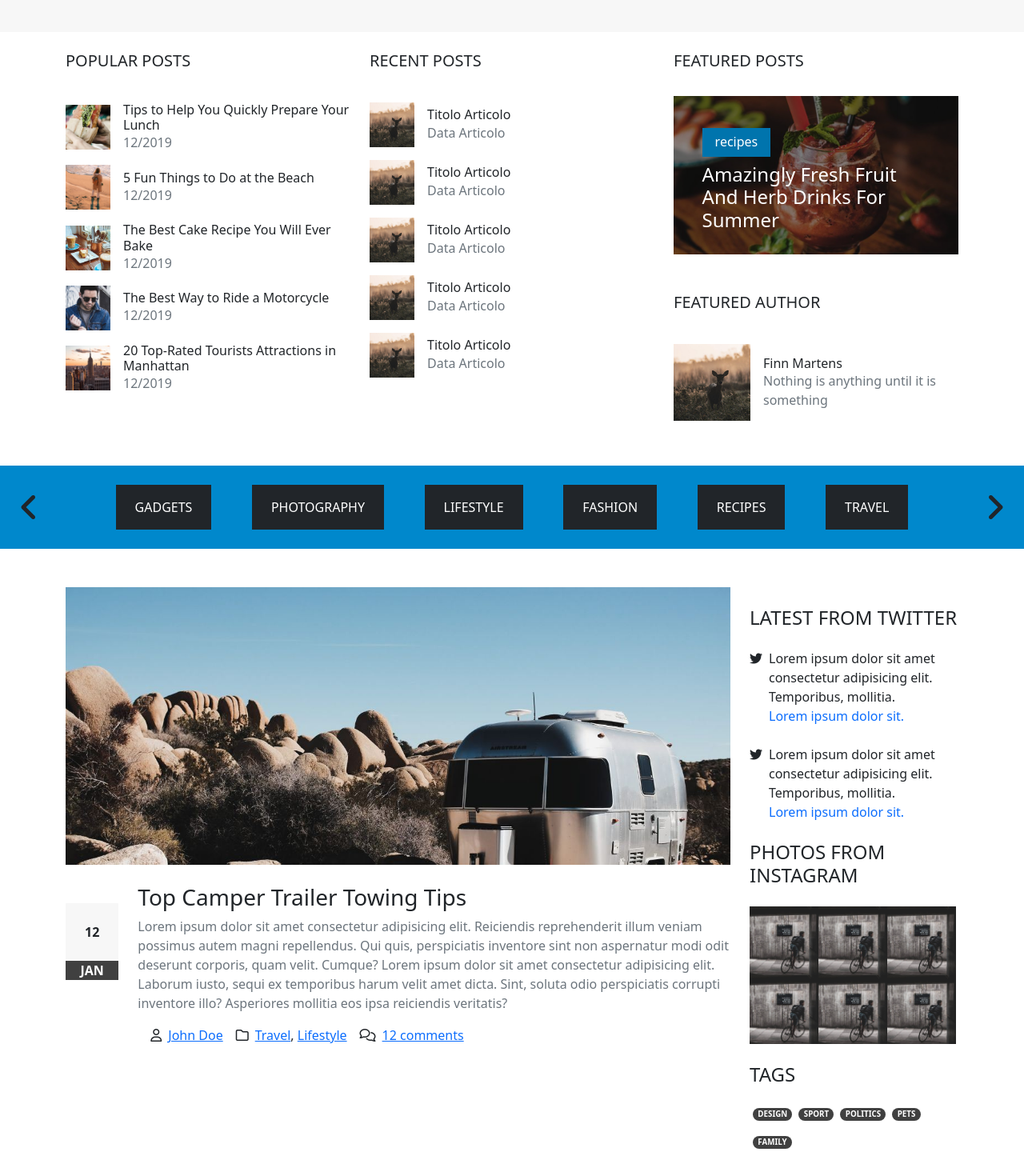
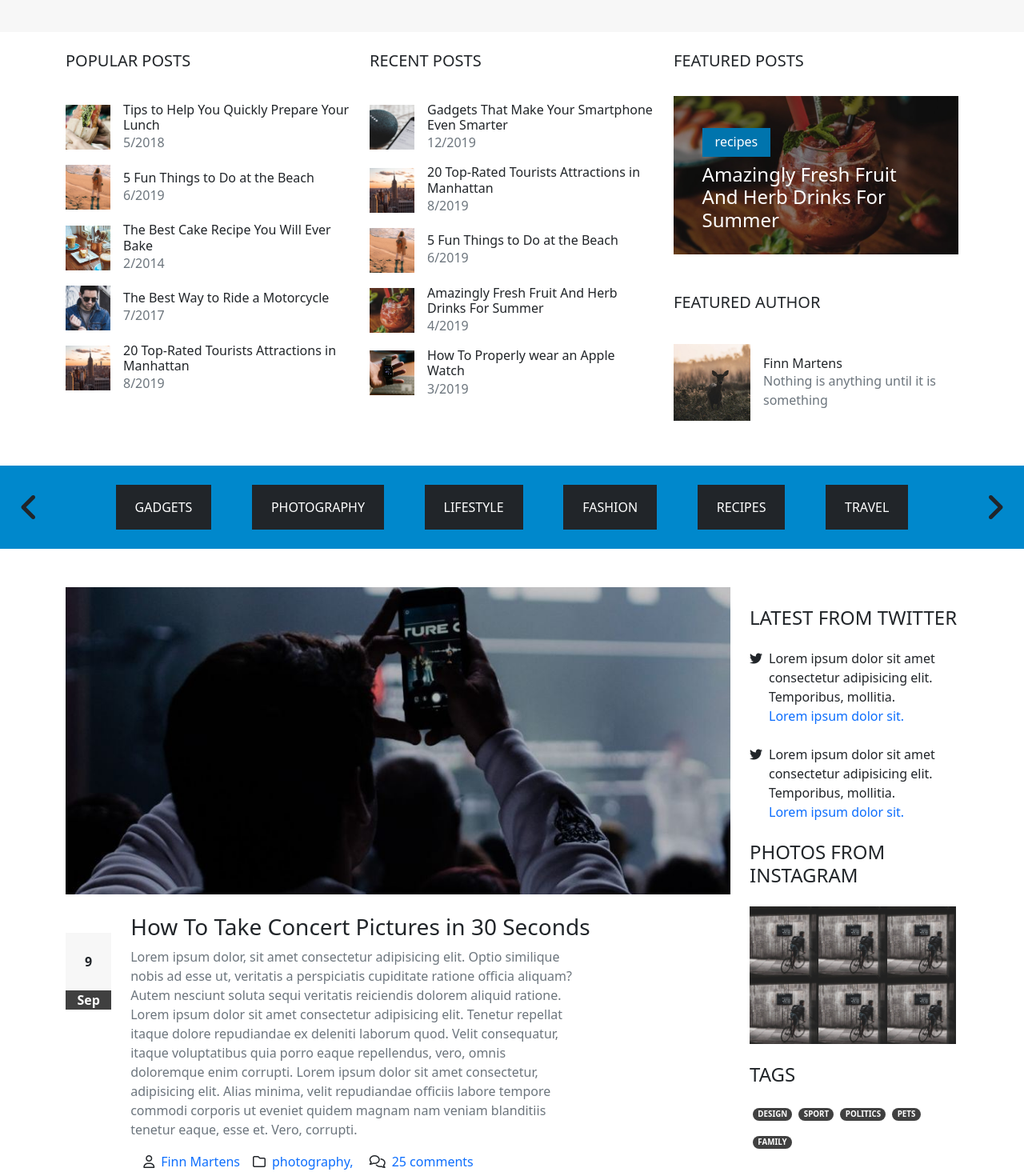
Before and after one commit to Benedetto-Bonaccorso/proj-html-vuejs, a Vue app: page / in a window 1280 px wide. Shown: the part 680-2150 px from the top of the page at 80% size. Built offline with nearby package versions, Linux system fonts and the light colour scheme.

Commit message:
dinamicità main articles e recent articles

```diff
--- a/src/App.vue
+++ b/src/App.vue
@@ -26,9 +26,24 @@
         this.state.hotArticles.push(this.state.articles[i])
       }
 
-      for(let i = this.state.articles.length; i > this.state.maxRecentArticles; i--){
-        this.state.recentArticles.push(this.state.articles[i])
+      /*
+      for(let i = 0; i < this.state.maxRecentArticles; i++){
+        this.state.recentArticlesTemporaryArray.push(this.state.articles[i])
       }
+      */
+
+      // sorting articles my month
+
+      this.state.recentArticlesTemporaryArray = this.state.articles.sort((a, b) =>  Number(b.date.slice(-7, -5)) - Number(a.date.slice(-7, -5)))
+
+      // Only selecting articles from 2019
+
+      this.state.recentArticlesTemporaryArray.forEach(article => {
+        if(article.date.slice(-4) == 2019 && this.state.recentArticles.length < this.state.maxRecentArticles){
+          this.state.recentArticles.push(article)
+
+        }
+      });
 
       //sorting the articles by most popular (using likes)
 
@@ -41,13 +56,13 @@
         this.state.popularArticles.push(this.state.popularArticlesTemporaryArray[i])
       }
 
+      //sorting posts by most recent
+
+
+
       //randomly choosing an article to feature on the front page
 
       this.state.featuredPostRng = Math.floor(Math.random()*this.state.articles.length +1)
-
-
-
-      console.log(this.state.featuredPostRng)
     }
   }
 </script>
--- a/src/components/MainArticles.vue
+++ b/src/components/MainArticles.vue
@@ -1,6 +1,13 @@
 <script>
+import { state } from '../state';
+
     export default{
         name: "MainArticles",
+        data(){
+            return{
+                state
+            }
+        }
     }
 </script>
 
@@ -11,6 +18,7 @@
             <div class="row">
                 <div class="col-9">
 
+                    <!--
                     <div class="main-article">
                         <img src="../assets/blog-58 (1).jpg" alt="">
                         <div class="main-article-body d-flex my-4">
@@ -30,13 +38,42 @@
                                 </p>
                                 <div class="main-article-interactions">
                                     <i class="fa-regular fa-user ms-3 me-2"></i>
-                                    <a href="#">John Doe</a>
+                                    <a href="#" class="text-decoration-none">John Doe</a>
                                     <i class="fa-regular fa-folder ms-3 me-2"></i>
-                                    <a href="#">Travel</a>
+                                    <a href="#" class="text-decoration-none">Travel</a>
                                     <p class="d-inline">, </p>
-                                    <a href="#">Lifestyle</a>
+                                    <a href="#" class="text-decoration-none">Lifestyle</a>
                                     <i class="fa-regular fa-comments ms-3 me-2"></i>
-                                    <a href="#">12 comments</a>
+                                    <a href="#" class="text-decoration-none">12 comments</a>
+                                </div>
+                            </div>
+                        </div>
+                    </div>
+                    -->
+
+                    <div v-for="(article, i) in state.articles" class="main-article">
+                        <img class="main-article-img" :src="state.path+article.img" :alt="article.title">
+                        <div class="main-article-body d-flex my-4">
+                            <div class="article-date me-4 my-4 d-flex flex-column align-items-center">
+                                <p class="article-day p-4 mb-0">
+                                    {{article.date.slice(-7, -5)}}
+                                </p>
+                                <p class="article-month px-2 w-100 text-center">
+                                    {{article.date.slice(0, 3)}}
+                                </p>
+                            </div>
+                            <div class="main-article-info">
+                                <h3>{{article.title}}</h3>
+                                <p class="text-muted w-75">
+                                    {{article.content}}
+                                </p>
+                                <div class="main-article-interactions">
+                                    <i class="fa-regular fa-user ms-3 me-2"></i>
+                                    <a href="#" class="text-decoration-none">{{article.authorName}}</a>
+                                    <i class="fa-regular fa-folder ms-3 me-2"></i>
+                                    <a v-for="category in article.categories" href="#" class="text-decoration-none">{{category}}, </a>
+                                    <i class="fa-regular fa-comments ms-3 me-2"></i>
+                                    <a href="#" class="text-decoration-none">{{article.comments}} comments</a>
                                 </div>
                             </div>
                         </div>
--- a/src/components/PostDisplay.vue
+++ b/src/components/PostDisplay.vue
@@ -23,7 +23,7 @@ import { state } from "../state.js"
                         <img class="article-card-img" :src="state.path+article.img" alt="">
                         <div class="article-card-info">
                             <h6 class="m-0">{{article.title}}</h6>
-                            <p class="text-muted text-small m-0">{{article.date.substr(-8)}}</p>
+                            <p class="text-muted text-small m-0">{{article.date.substr(-7)}}</p>
                         </div>
                     </div>
                 </div>
@@ -31,41 +31,14 @@ import { state } from "../state.js"
 
                     <h5 class="fs-bold py-4">RECENT POSTS</h5>
 
-                    <div class="article-card d-flex align-items-center py-2">
-                        <img class="article-card-img" src="../assets/blog-40.jpg" alt="">
+                    <div v-for="article in state.recentArticles" class="article-card d-flex align-items-center py-2">
+                        <img class="article-card-img" :src="state.path+article.img" alt="">
                         <div class="article-card-info">
-                            <h6 class="m-0">Titolo Articolo</h6>
-                            <p class="text-muted text-small m-0">Data Articolo</p>
+                            <h6 class="m-0">{{article.title}}</h6>
+                            <p class="text-muted text-small m-0">{{article.date.substr(-7)}}</p>
                         </div>
                     </div>
-                    <div class="article-card d-flex align-items-center py-2">
-                        <img class="article-card-img" src="../assets/blog-40.jpg" alt="">
-                        <div class="article-card-info">
-                            <h6 class="m-0">Titolo Articolo</h6>
-                            <p class="text-muted text-small m-0">Data Articolo</p>
-                        </div>
-                    </div>
-                    <div class="article-card d-flex align-items-center py-2">
-                        <img class="article-card-img" src="../assets/blog-40.jpg" alt="">
-                        <div class="article-card-info">
-                            <h6 class="m-0">Titolo Articolo</h6>
-                            <p class="text-muted text-small m-0">Data Articolo</p>
-                        </div>
-                    </div>
-                    <div class="article-card d-flex align-items-center py-2">
-                        <img class="article-card-img" src="../assets/blog-40.jpg" alt="">
-                        <div class="article-card-info">
-                            <h6 class="m-0">Titolo Articolo</h6>
-                            <p class="text-muted text-small m-0">Data Articolo</p>
-                        </div>
-                    </div>
-                    <div class="article-card d-flex align-items-center py-2">
-                        <img class="article-card-img" src="../assets/blog-40.jpg" alt="">
-                        <div class="article-card-info">
-                            <h6 class="m-0">Titolo Articolo</h6>
-                            <p class="text-muted text-small m-0">Data Articolo</p>
-                        </div>
-                    </div>
+
                 </div>
                 <div class="col-4">
 
--- a/src/components/SiteFooter.vue
+++ b/src/components/SiteFooter.vue
@@ -9,17 +9,17 @@
     }
 </script>
 <template>
-    <div id="pageFooter" class="py-5">
+    <div id="pageFooter" class="my-5 py-5">
         <div class="container">
             <div class="row">
                 <div class="col-4">
                     <h4 class="text-white">
                         ABOUT THE BLOG
                     </h4>
-                    <p class="text-muted">
+                    <p class="text-gray">
                         Lorem ipsum dolor sit amet consectetur, adipisicing elit. Ducimus sint cupiditate veniam beatae enim dolorum tempora fugit, assumenda quis cum nihil, ipsam totam ipsum? Nam molestias quos excepturi laboriosam vitae.
                     </p>
-                    <p class="text-muted">
+                    <p class="text-gray">
                         Lorem ipsum dolor sit amet consectetur, adipisicing elit. Ducimus sint cupiditate veniam beatae enim dolorum tempora fugit, assumenda quis cum nihil, ipsam totam ipsum? Nam molestias quos excepturi laboriosam vitae.
                     </p>
                 </div>
@@ -33,7 +33,7 @@
                             <p class="text-white">
                                 Lorem ipsum dolor sit amet consectetur.
                             </p>
-                            <p class="text-muted">
+                            <p class="text-gray">
                                 Lorem, ipsum dolor.
                             </p>
                         </div>
@@ -45,27 +45,27 @@
                     </h4>
                     <div class="recent-comment text-white my-2">
                         <div class="recent-comment-body d-flex">
-                            <i class="fa-solid fa-chevron-right pe-2"></i>
+                            <i class="fa-solid fa-chevron-right text-color-blue pe-2"></i>
                             <p>
                                 <span class="text-bold">John Doe</span>
                                 commented on
-                                <a href="#">Lorem ipsum dolor sit amet.</a>
+                                <a href="#" class="text-decoration-none text-color-blue">Lorem ipsum dolor sit amet.</a>
                             </p>
                         </div>
-                        <p class="text-muted">
+                        <p class="text-gray">
                             Lorem ipsum dolor sit.
                         </p>
                     </div>
                     <div class="recent-comment text-white my-2">
                         <div class="recent-comment-body d-flex">
-                            <i class="fa-solid fa-chevron-right pe-2"></i>
+                            <i class="fa-solid fa-chevron-right text-color-blue pe-2"></i>
                             <p>
                                 <span class="text-bold">John Doe</span>
                                 commented on
-                                <a href="#">Lorem ipsum dolor sit amet.</a>
+                                <a href="#" class="text-decoration-none text-color-blue">Lorem ipsum dolor sit amet.</a>
                             </p>
                         </div>
-                        <p class="text-muted">
+                        <p class="text-gray">
                             Lorem ipsum dolor sit.
                         </p>
                     </div>
--- a/src/style.scss
+++ b/src/style.scss
@@ -48,6 +48,10 @@
     box-sizing: border-box;
 }
 
+.text-gray{
+    color: var(--text-light-gray);
+}
+
 img{
     max-width: 100%;
 }
@@ -88,7 +92,7 @@ img{
 }
 
 .article-img:hover{
-    border: 5px solid var(--border-lightest-gray)
+    border: 5px solid var(--border-off-white)
 }
 
 .article-info{
@@ -110,6 +114,12 @@ img{
     width: 3.5rem;
     height: 3.5rem;
     object-fit: cover;
+}
+
+.main-article-img{
+    object-fit: cover;
+    width: 70vw;
+    height: 30vw;
 }
 
 .article-card-img-big{
@@ -156,6 +166,10 @@ img{
     background-color: var(--bg-darker-gray);
 }
 
+.text-color-blue{
+    color: var(--text-blue);
+}
+
 .post-pfp{
     height: 6rem;
     border-radius: 50px;
```
Also changed, not shown: src/state.js (+11 -10 lines).
